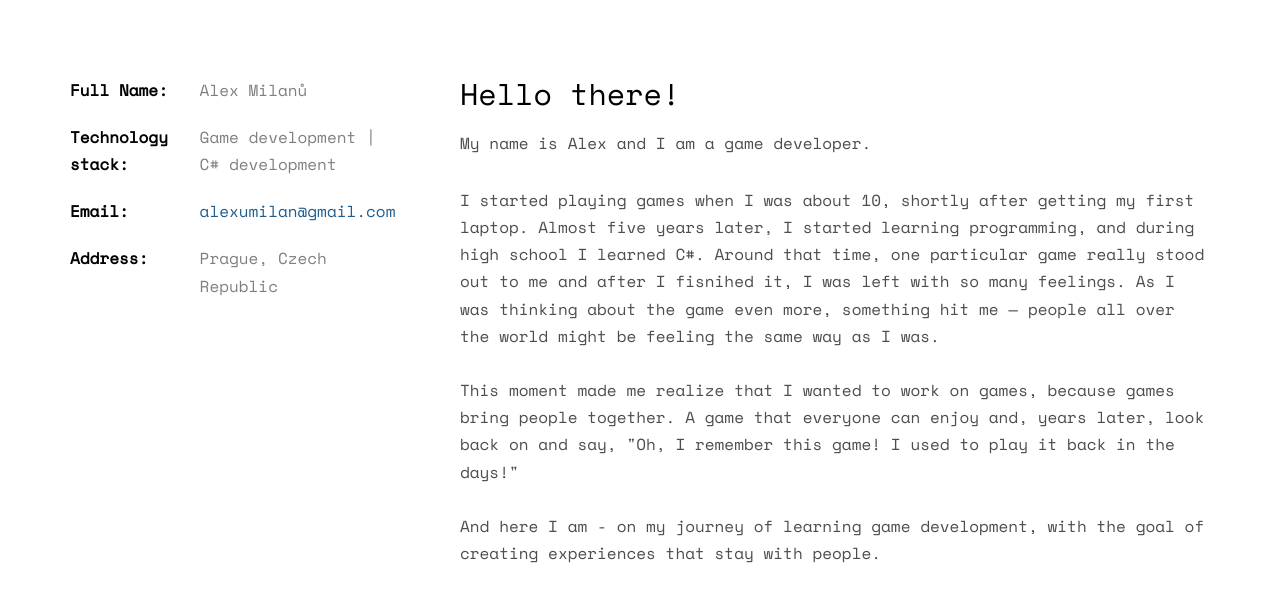
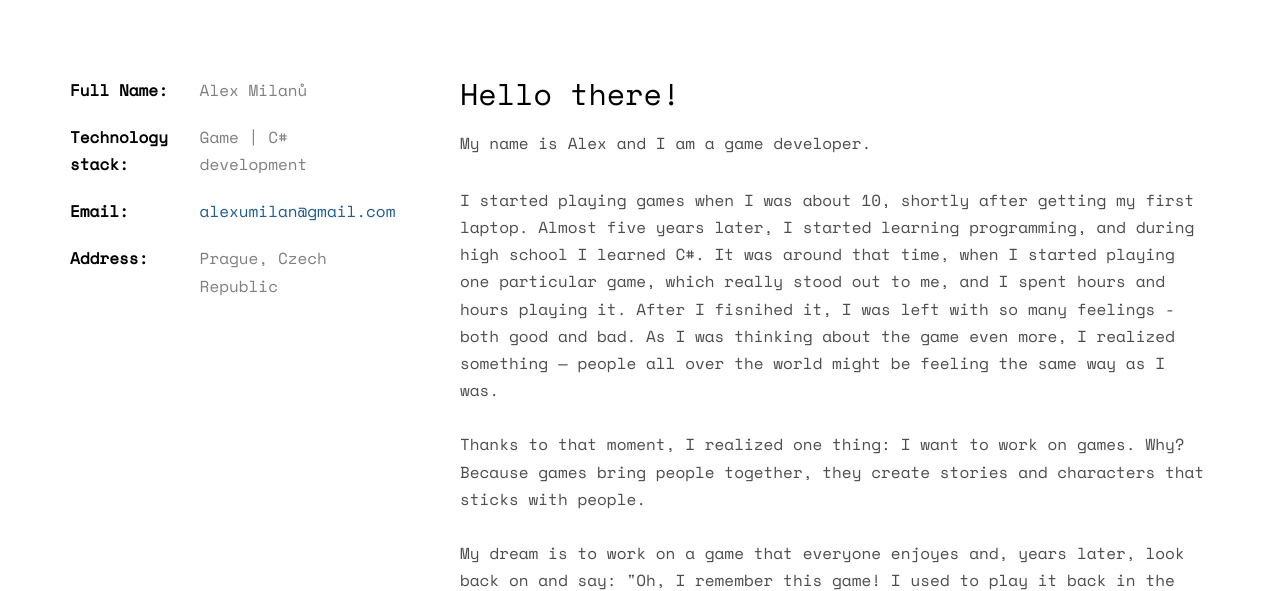
Before and after one commit to MilanuA/Portfolio, a plain HTML site: page index.html in a window 1280 px wide. Shown: the part 975-1566 px from the top of the page. Drawn offline with nearby package versions, Linux system fonts and the light colour scheme; files whose address does not match are found by name.

Commit message:
update index.html

```diff
--- a/index.html
+++ b/index.html
@@ -83,7 +83,7 @@
 				<div class="col-md-4">
 					<ul class="info">
 						<li><span class="first-block">Full Name:</span><span class="second-block">Alex Milanů</span></li>
-						<li><span class="first-block">Technology stack:</span><span class="second-block">Game development | <br> C# development</span></li>
+						<li><span class="first-block">Technology stack:</span><span class="second-block">Game | C# development </span></li>
 						<li><span class="first-block">Email:</span><span class="second-block"><a href="mailto:alexumilan@gmail.com">alexumilan@gmail.com</a></span></li>
 						<li><span class="first-block">Address:</span><span class="second-block">Prague, Czech Republic</span></li>
 					</ul>
@@ -93,12 +93,16 @@
 					<p>My name is Alex and I am a game developer.</p>
 					<p> I started playing games when I was about 10, shortly after getting my first laptop.
 						Almost five years later, I started learning programming, and during high school I learned C#.
-						Around that time, one particular game really stood out to me and after I fisnihed it, I was left with so many feelings.
-						As I was thinking about the game even more, something hit me — people all over the world might be feeling the same way as I was.
+						It was around that time, when I started playing one particular game, which really stood out to me, and I spent hours and hours playing it.
+						After I fisnihed it, I was left with so many feelings - both good and bad.
+						As I was thinking about the game even more, I realized something — people all over the world might be feeling the same way as I was.
 						<br/>
 						<br/>
-						This moment made me realize that I wanted to work on games, because games bring people together.
-						A game that everyone can enjoy and, years later, look back on and say, "Oh, I remember this game! I used to play it back in the days!"
+						Thanks to that moment, I realized one thing: I want to work on games. Why? Because games bring people together, they create stories and characters that
+						sticks with people.
+						<br/>
+						<br/>
+						My dream is to work on a game that everyone enjoyes and, years later, look back on and say: "Oh, I remember this game! I used to play it back in the old good days!"
 						<br/>
 						<br/>
 						And here I am - on my journey of learning game development, with the goal of creating experiences that stay with people.
--- a/js/main.js
+++ b/js/main.js
@@ -220,13 +220,13 @@
 
 	const education = [
 		{
-			title: "Bachelor Degree",
+			title: "University",
 			institution: "Faculty of Informatics and Statistics VŠE Prague",
 			years: "2024 - now",
 			description: ""
 		},
 		{
-			title: "Graduation",
+			title: "High school - High school diploma",
 			institution: "Delta - Střední škola informatiky a ekonomie",
 			years: "2020-2024",
 			description: "C#, Cisco/Packet tracer, PHP, SQL, Android / Java, React / MUI / GraphQL "
```
